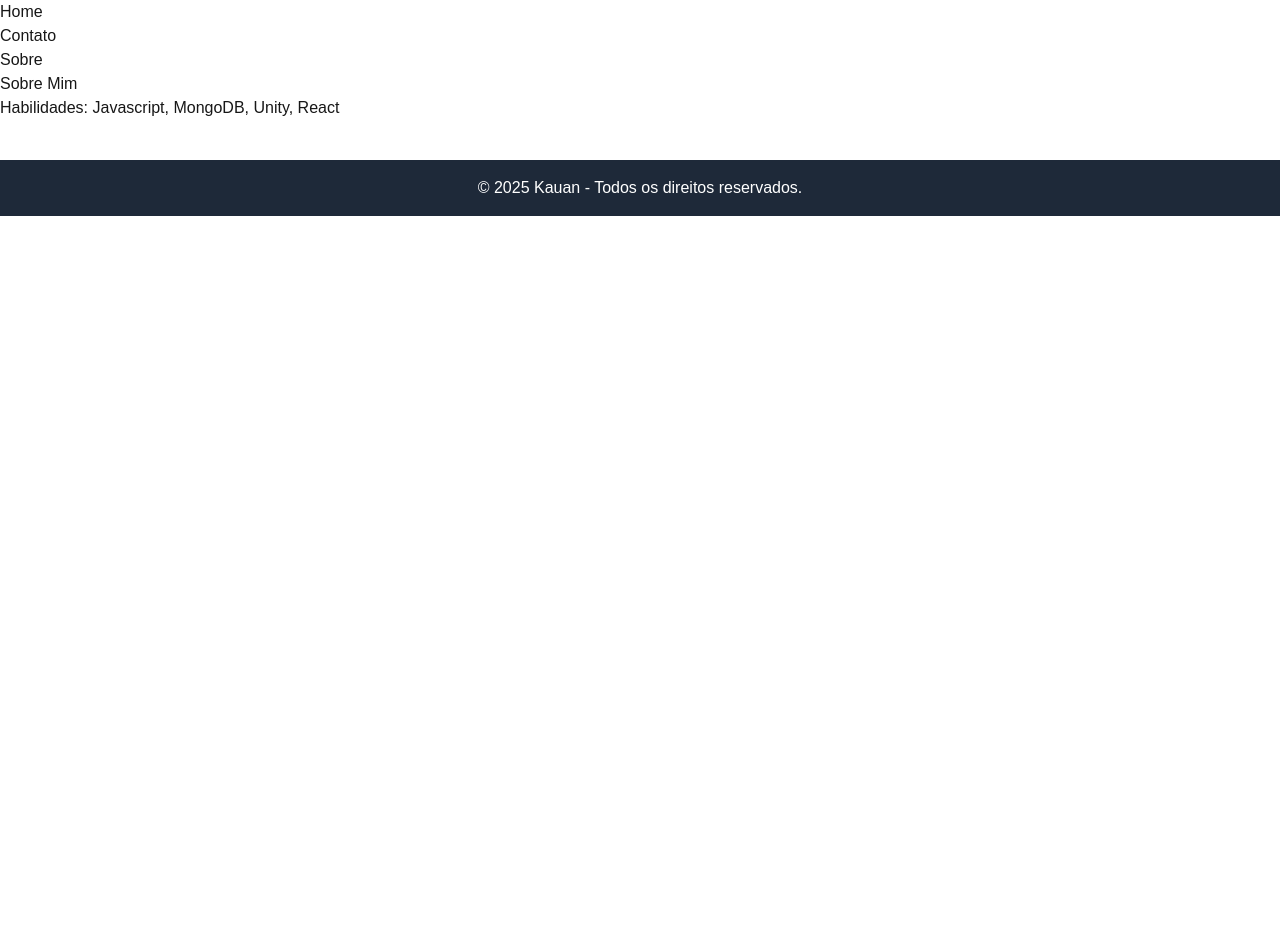
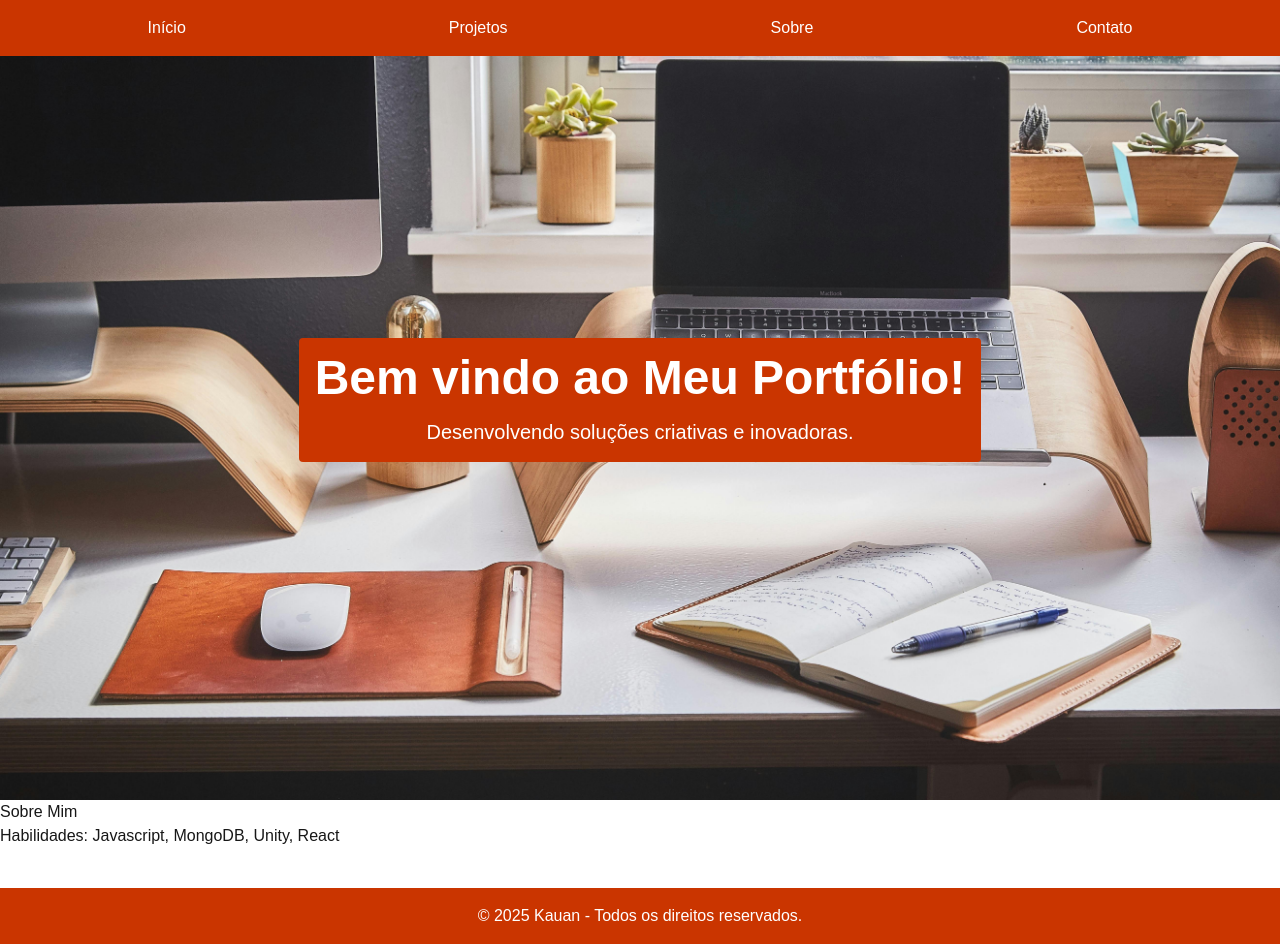
Before and after one commit to kauanmattos/portifolioReact, a Next.js app: page / in a window 1280 px wide. Before the commit the page ends 800 px from the top, so only its background shows below. Built offline with nearby package versions, Linux system fonts and the light colour scheme.

Commit message:
Projects

```diff
--- a/src/components/footer/footer.js
+++ b/src/components/footer/footer.js
@@ -1,6 +1,6 @@
 function Footer(){
     return(
-        <footer className="bg-gray-800 text-white text-center py-4 mt-10">
+        <footer className="bg-orange-700 text-white text-center py-4 mt-10">
             <p>&copy; 2025 Kauan - Todos os direitos reservados.</p>
         </footer>
     )
--- /dev/null
+++ b/src/components/hero/hero.js
@@ -0,0 +1,16 @@
+const Hero = () => {
+    return (
+        <section
+        id="inicio"
+        className="h-screen bg-cover bg-center flex items-center justify-center text-white"
+        style={{backgroundImage: 'url("/images/portfolio.jpg")'}}
+        >
+            <div className="text-center bg-orange-700 bg-opacity-50 p-4 rounded">
+            <h1 className="text-5xl font-bold mb-4">Bem vindo ao Meu Portfólio!</h1>
+            <p className="text-xl">Desenvolvendo soluções criativas e inovadoras.</p>
+            </div>
+        </section>
+    );
+};
+
+export default Hero;
--- a/src/components/menu/menu.js
+++ b/src/components/menu/menu.js
@@ -1,10 +1,14 @@
-function Menu(){
+// className = Tem exatamente o mesmo propósito que o atributo class no HTML: aplicar uma ou mais classes CSS a um elemento.
+// li = item de lista
+
+const Menu = () => {
     return(
-        <nav>
-            <ul>
-                <li><a href="#inicio" className="hover:text-blue-400">Home</a></li>
-                <li>Contato</li>
-                <li>Sobre</li>
+        <nav className="fixed top-0 w-full bg-orange-700 text-white p-4 z-50">
+            <ul className="flex justify-around">
+                <li><a href="#inicio" className="hover:text-blue-400">Início</a></li>
+                <li><a href="#projetos" className="hover:text-blue-400">Projetos</a></li>
+                <li><a href="#sobre" className="hover:text-blue-400">Sobre</a></li>
+                <li><a href="#contato" className="hover:text-blue-400">Contato</a></li>
             </ul>
         </nav>
     )
--- /dev/null
+++ b/src/components/projectCard/projectCard.js
@@ -0,0 +1,18 @@
+const projectCard = ({ tittle, description, image, link }) => {
+    return(
+        <div className="bg-white rounded-lg shadow-lg overflow-hidden transform transition-transform duration-300 hover:scale-105">
+            <image src="" alt="" className="w-full h-48 object-cover"/>
+            <div className="p-6">
+                <h3 className="text-xl font-semibold mb-2">{tittle}</h3>
+                <p className="text-gray-700 mb-4">{description}</p>
+                {link && (
+                    <a href="" target="_blank" rel="noopener noreferrer" className="text-blue-500 hover:underline">
+                        Ver Projeto
+                    </a>
+                )}
+            </div>
+        </div>
+    );
+};
+
+export default projectCard;
--- /dev/null
+++ b/src/components/projects/projects.js
@@ -0,0 +1,16 @@
+import projectCard from "../projectCard/projectCard";
+
+const projectsData = [
+    {
+    id: 1,
+    title: 'Ecommerce Simples',
+    description: 'Um projeto simples de e-commerce usando React e Redux.',
+    image: '/images/project1.jpg',
+    link: 'https://github.com/kauanmattos/Aula-Unity---2D-Game-Kit'
+    },
+    {
+
+    }
+
+
+]
--- a/src/pages/index.js
+++ b/src/pages/index.js
@@ -3,13 +3,13 @@
 import Menu from "@/components/menu/menu"
 import Footer from "@/components/footer/footer";
 import About from "@/components/about/about";
+import Hero from "@/components/hero/hero";
 
 function Home() {
   return (
     <div>
-    <main>
       <Menu></Menu>
-       </main>
+      <Hero></Hero>
       <About></About>
       <Footer></Footer>
    </div>
```
Also changed, not shown: public/images/portfolio.jpg (added).
